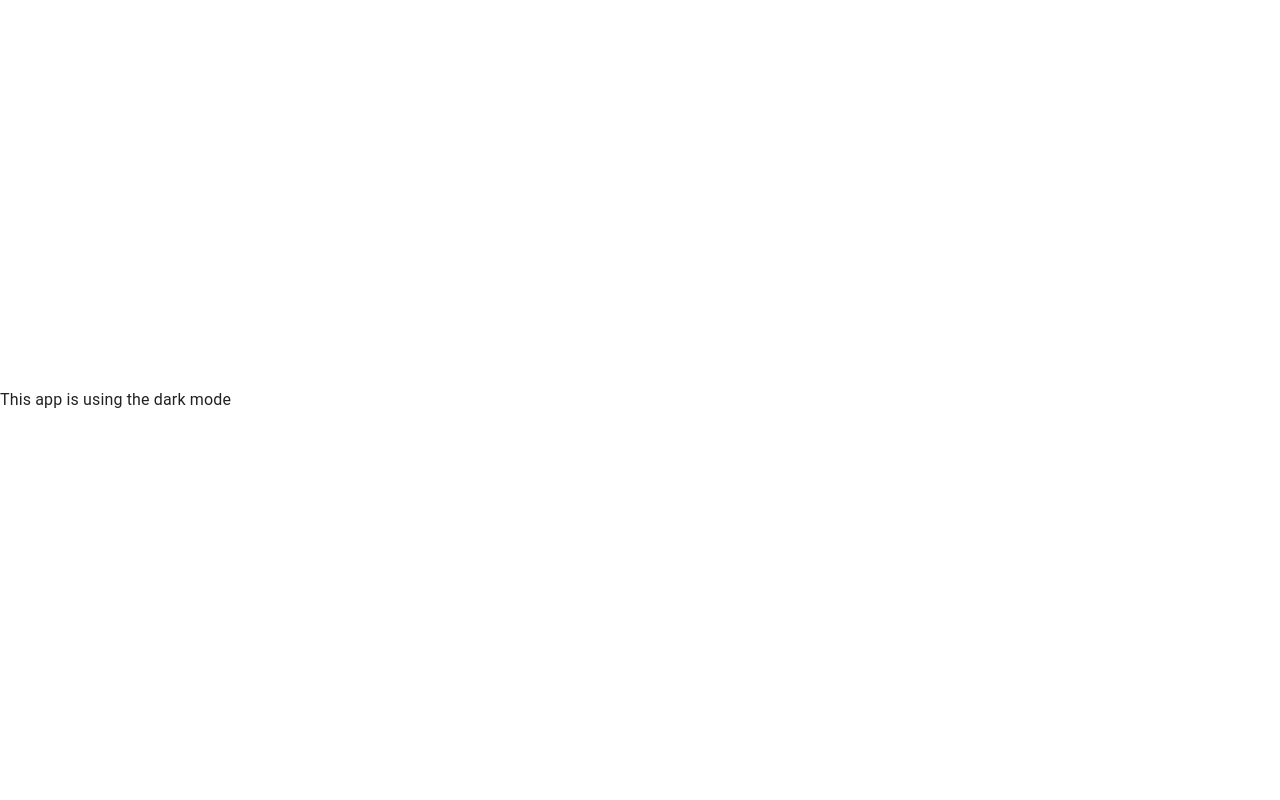
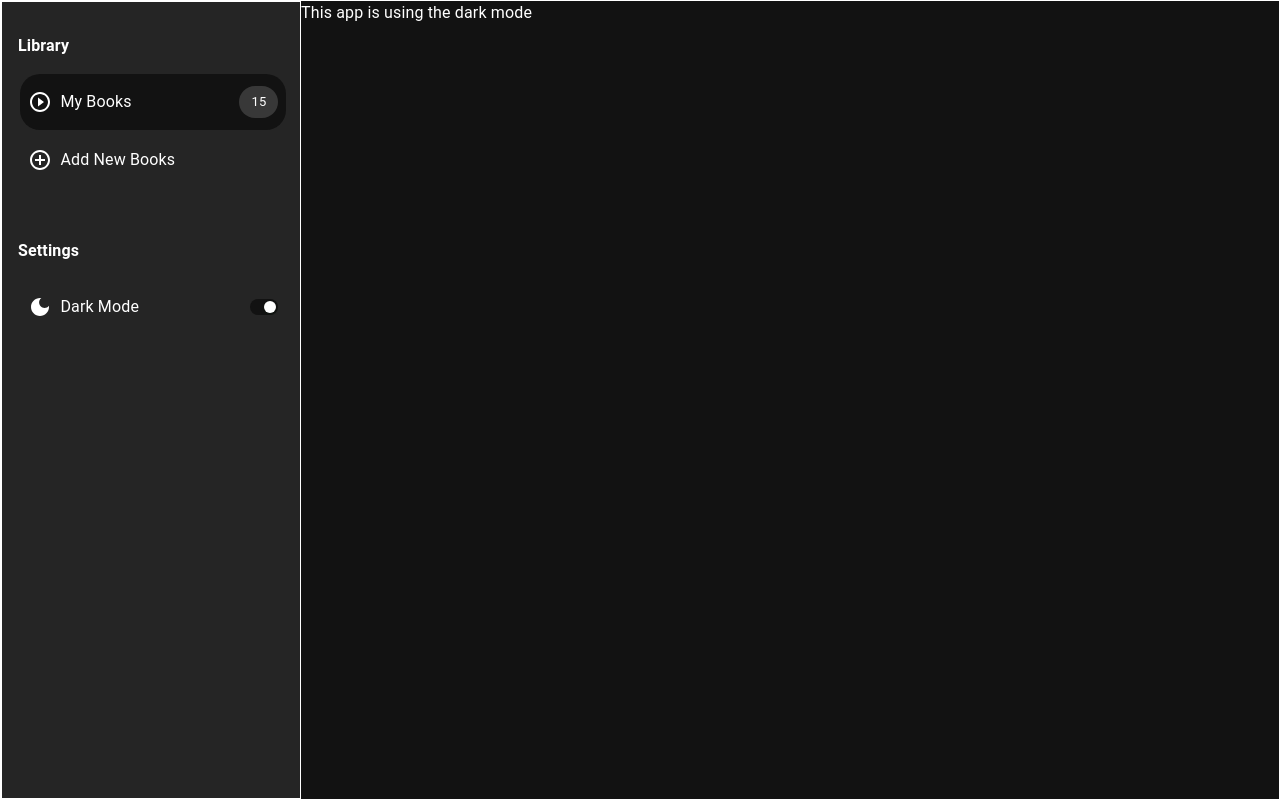
Before and after one commit to kuzko58/bookpedia_client, a React (Vite) app: page / in a window 1280 px wide. Built offline with nearby package versions, Linux system fonts and the light colour scheme.

Commit message:
set up sidebar with styled components

```diff
--- a/src/App.css
+++ b/src/App.css
@@ -1,41 +1,6 @@
 #root {
+  height: 100%;
   max-width: 1280px;
-  margin: 0 auto;
-  padding: 2rem;
-  text-align: center;
+  /* padding: 2rem;
+  text-align: center; */
 }
-
-.logo {
-  height: 6em;
-  padding: 1.5em;
-  will-change: filter;
-}
-.logo:hover {
-  filter: drop-shadow(0 0 2em #646cffaa);
-}
-.logo.react:hover {
-  filter: drop-shadow(0 0 2em #61dafbaa);
-}
-
-@keyframes logo-spin {
-  from {
-    transform: rotate(0deg);
-  }
-  to {
-    transform: rotate(360deg);
-  }
-}
-
-@media (prefers-reduced-motion: no-preference) {
-  a:nth-of-type(2) .logo {
-    animation: logo-spin infinite 20s linear;
-  }
-}
-
-.card {
-  padding: 2em;
-}
-
-.read-the-docs {
-  color: #888;
-}
--- a/src/App.tsx
+++ b/src/App.tsx
@@ -1,7 +1,5 @@
-// import { useState } from 'react'
-// import reactLogo from './assets/react.svg'
 import Layout from "./components/Layout";
-// import './App.css'
+import './App.css'
 
 
 
--- a/src/components/Layout.tsx
+++ b/src/components/Layout.tsx
@@ -2,6 +2,8 @@ import React, { ReactNode } from 'react';
 import { ThemeProvider, createTheme } from '@mui/material/styles';
 import useMediaQuery from '@mui/material/useMediaQuery';
 import CssBaseline from '@mui/material/CssBaseline';
+import { styled } from '@mui/system';
+import Sidebar from './Sidebar';
 
 interface LayoutProps {
     children: ReactNode;
@@ -14,7 +16,7 @@ const Layout: React.FC<LayoutProps> = (props) => {
         () =>
             createTheme({
                 palette: {
-                    mode: prefersDarkMode ? 'dark' : 'light',
+                    mode: !prefersDarkMode ? 'dark' : 'light',
                 },
             }),
         [prefersDarkMode],
@@ -23,10 +25,37 @@ const Layout: React.FC<LayoutProps> = (props) => {
     return (
         <ThemeProvider theme={theme}>
             <CssBaseline />
-            <div>{props.children}</div>
+            <LayoutWrapper>
+                <LayoutSide>
+                    <Sidebar />
+                </LayoutSide>
+                <LayoutMain>
+                    {props.children}
+                </LayoutMain>
+            </LayoutWrapper>
         </ThemeProvider>
 
     )
 }
 
 export default Layout;
+
+const LayoutWrapper = styled('div')({
+    width: '100vw',
+    height: '100%',
+    display: 'flex',
+    overflow: 'hidden',
+    border: '1px solid'
+});
+
+const LayoutSide = styled('div')({
+    height: '100%',
+    width: '30%',
+    minWidth: '200px',
+    maxWidth: '300px',
+});
+
+const LayoutMain = styled('div')({
+    height: '100%',
+    width: '70%'
+});
--- /dev/null
+++ b/src/components/Sidebar.tsx
@@ -0,0 +1,94 @@
+import React from 'react';
+import { styled } from '@mui/system';
+import PlayCircleOutlineIcon from '@mui/icons-material/PlayCircleOutline';
+import ControlPointIcon from '@mui/icons-material/ControlPoint';
+import DarkModeIcon from '@mui/icons-material/DarkMode';
+import Chip from '@mui/material/Chip';
+import Switcher from './subComponents/Switcher';
+
+interface SidebarProps { }
+
+const Sidebar: React.FC<SidebarProps> = () => {
+    return (
+        <SidebarWrapper>
+            <SidebarRow>
+                <SidebarRowTitle>Library</SidebarRowTitle>
+                <SidebarRowContent className='is_selected'>
+                    <>
+                        <PlayCircleOutlineIcon sx={{
+                            marginRight: (theme) => theme.spacing(1)
+                        }} />
+                        <SidebarRowContentText>My Books</SidebarRowContentText></>
+                    <Chip label="15" sx={{
+                        marginLeft: 'auto'
+                    }} />
+                </SidebarRowContent>
+                <SidebarRowContent className='is_not_selected'>
+                    <>
+                        <ControlPointIcon sx={{
+                            marginRight: (theme) => theme.spacing(1)
+                        }} />
+                        <SidebarRowContentText>Add New Books</SidebarRowContentText></>
+                </SidebarRowContent>
+            </SidebarRow>
+            <SidebarRow>
+                <SidebarRowTitle>Settings</SidebarRowTitle>
+                <SidebarRowContent className='is_not_selected'>
+                    <>
+                        <DarkModeIcon sx={{
+                            marginRight: (theme) => theme.spacing(1)
+                        }} />
+                        <SidebarRowContentText>Dark Mode</SidebarRowContentText></>
+                    <Switcher sx={{
+                        marginLeft: 'auto'
+                    }} />
+                </SidebarRowContent>
+            </SidebarRow>
+        </SidebarWrapper>
+    )
+}
+
+export default Sidebar;
+
+const SidebarWrapper = styled('div')(({ theme }) => ({
+    height: '100%',
+    width: '100%',
+    backgroundColor: theme.palette.mode === 'dark' ? 'rgba(255, 255, 255, 0.08)' : 'transparent',
+    border: '1px solid white'
+}));
+
+
+const SidebarRow = styled('div')(({ theme }) => ({
+    width: '100%',
+    padding: theme.spacing(2),
+}));
+
+const SidebarRowTitle = styled('p')(({ theme }) => ({
+    width: '100%',
+    marginBottom: theme.spacing(2),
+    fontWeight: 600
+}));
+
+const SidebarRowContent = styled('div')(({ theme }) => ({
+    width: '100%',
+    display: 'flex',
+    alignItems: 'center',
+    padding: theme.spacing(0, 1),
+    margin: theme.spacing(0.3),
+    borderRadius: '20px',
+    cursor: 'pointer',
+
+    '&.is_selected': {
+        backgroundColor: theme.palette.mode === 'dark' ? '#121212' : 'rgba(0, 0, 0, 0.48)',
+    },
+
+    '&.is_not_selected': {
+        '&:hover': {
+            backgroundColor: theme.palette.mode === 'dark' ? 'rgba(255, 255, 255, 0.20)' : 'rgba(0, 0, 0, 0.18)'
+        }
+    }
+}));
+
+const SidebarRowContentText = styled('p')(({ theme }) => ({
+
+}));
--- /dev/null
+++ b/src/components/subComponents/Switcher.tsx
@@ -0,0 +1,58 @@
+import React from 'react';
+import { styled } from '@mui/system';
+import Switch, { SwitchProps } from '@mui/material/Switch';
+import { SxProps } from '@mui/system';
+
+interface SwitcherProps {
+    sx: SxProps
+}
+
+export const Switcher: React.FC<SwitcherProps> = () => {
+    return (
+        <AntSwitch defaultChecked inputProps={{ 'aria-label': 'ant design' }} sx={{
+            marginLeft: 'auto'
+        }} />
+    )
+}
+
+export default Switcher
+
+
+const AntSwitch = styled(Switch)(({ theme }) => ({
+    width: 28,
+    height: 16,
+    padding: 0,
+    display: 'flex',
+    '&:active': {
+        '& .MuiSwitch-thumb': {
+            width: 15,
+        },
+        '& .MuiSwitch-switchBase.Mui-checked': {
+            transform: 'translateX(9px)',
+        },
+    },
+    '& .MuiSwitch-switchBase': {
+        padding: 2,
+        '&.Mui-checked': {
+            transform: 'translateX(12px)',
+            color: '#fff',
+            '& + .MuiSwitch-track': {
+                opacity: 1,
+                backgroundColor: theme.palette.mode === 'dark' ? '#121212' : '#1890ff',
+            },
+        },
+    },
+    '& .MuiSwitch-thumb': {
+        boxShadow: '0 2px 4px 0 rgb(0 35 11 / 20%)',
+        width: 12,
+        height: 12,
+        borderRadius: 6,
+    },
+    '& .MuiSwitch-track': {
+        borderRadius: 16 / 2,
+        opacity: 1,
+        backgroundColor:
+            theme.palette.mode === 'dark' ? 'rgba(255,255,255,.35)' : 'rgba(0,0,0,.25)',
+        boxSizing: 'border-box',
+    },
+}));
--- a/src/index.css
+++ b/src/index.css
@@ -1,70 +1,7 @@
-:root {
-  font-family: Inter, Avenir, Helvetica, Arial, sans-serif;
-  font-size: 16px;
-  line-height: 24px;
-  font-weight: 400;
-
-  color-scheme: light dark;
-  color: rgba(255, 255, 255, 0.87);
-  background-color: #242424;
-
-  font-synthesis: none;
-  text-rendering: optimizeLegibility;
-  -webkit-font-smoothing: antialiased;
-  -moz-osx-font-smoothing: grayscale;
-  -webkit-text-size-adjust: 100%;
-}
-
-a {
-  font-weight: 500;
-  color: #646cff;
-  text-decoration: inherit;
-}
-a:hover {
-  color: #535bf2;
-}
-
 body {
   margin: 0;
   display: flex;
   place-items: center;
   min-width: 320px;
-  min-height: 100vh;
+  height: 100vh;
 }
-
-h1 {
-  font-size: 3.2em;
-  line-height: 1.1;
-}
-
-button {
-  border-radius: 8px;
-  border: 1px solid transparent;
-  padding: 0.6em 1.2em;
-  font-size: 1em;
-  font-weight: 500;
-  font-family: inherit;
-  background-color: #1a1a1a;
-  cursor: pointer;
-  transition: border-color 0.25s;
-}
-button:hover {
-  border-color: #646cff;
-}
-button:focus,
-button:focus-visible {
-  outline: 4px auto -webkit-focus-ring-color;
-}
-
-@media (prefers-color-scheme: light) {
-  :root {
-    color: #213547;
-    background-color: #ffffff;
-  }
-  a:hover {
-    color: #747bff;
-  }
-  button {
-    background-color: #f9f9f9;
-  }
-}
```
